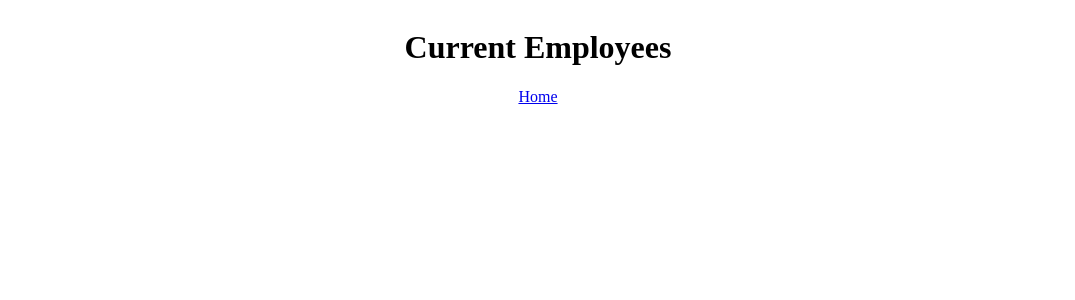
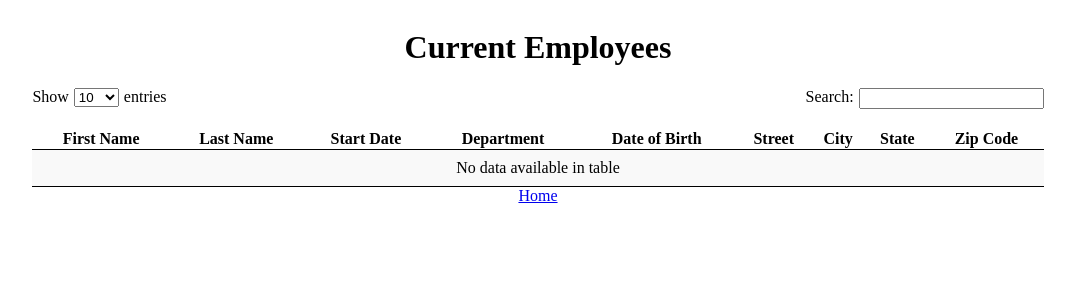
Before and after one commit to Patrice-H/PatriceHochard_14_23072022, a React (Create React App) app: page /employees in a window 1280 px wide. Shown: the top 300 px of the page, without its empty margins (102-1177 px from the left). Built offline with nearby package versions, Linux system fonts and the light colour scheme.

Commit message:
Incorporation of employees table and display options

```diff
--- a/src/pages/Employees/index.jsx
+++ b/src/pages/Employees/index.jsx
@@ -1,4 +1,6 @@
 import { Link } from 'react-router-dom';
+import EmployeesTable from '../../components/EmployeesTable';
+import TableDisplayOptions from '../../components/TableDisplayOptions';
 
 const Employees = () => {
   return (
@@ -7,6 +9,8 @@ const Employees = () => {
         <h1>Current Employees</h1>
       </header>
       <div className="container">
+        <TableDisplayOptions />
+        <EmployeesTable />
         <Link to="/">Home</Link>
       </div>
     </>
```
